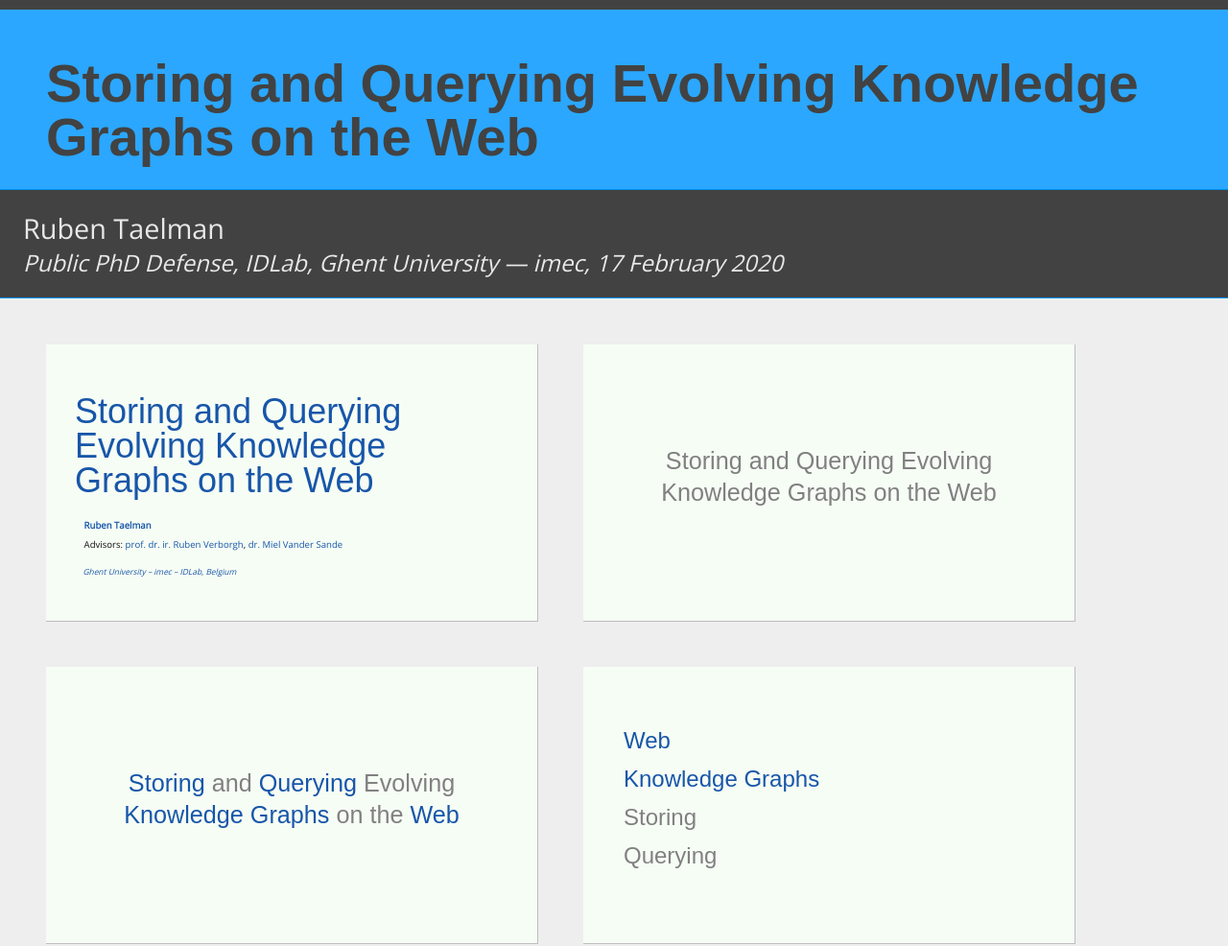
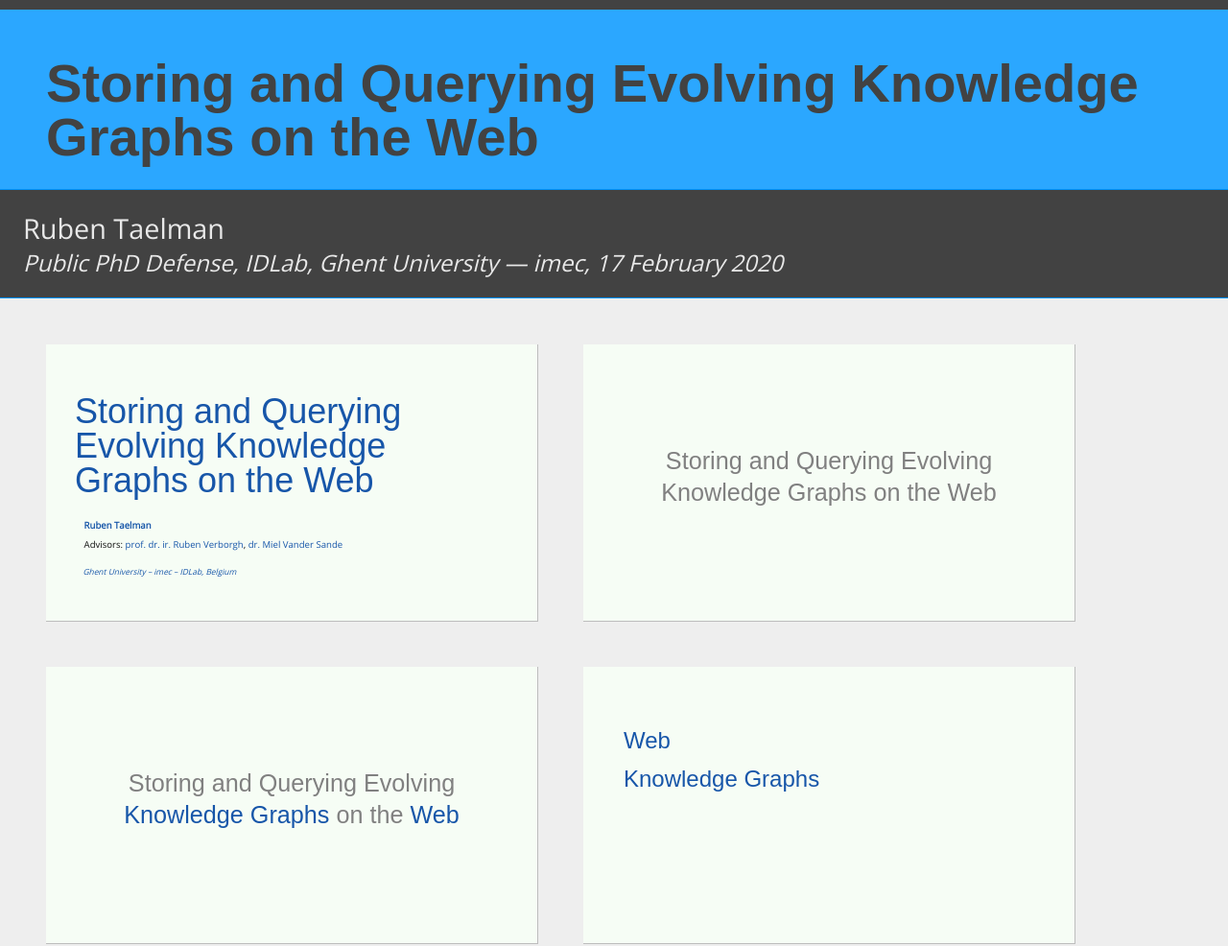
Before and after one commit to rubensworks/slides-2020-phd-public, a plain HTML site: page index.html in a window 1280 px wide. Shown: the top 986 px of the page at 96% size. Drawn offline with nearby package versions, Linux system fonts and the light colour scheme; a web font is replaced by a local one.

Commit message:
Deploy rubensworks/slides-2020-phd-public to github.com/rubensworks/slides-2020-phd-public.git:gh-pages

```diff
--- a/index.html
+++ b/index.html
@@ -49,7 +49,7 @@
     <!-- Lots of stuff in the title -->
 
     <section id="title-decompose-2" class="slide" inlist="" rel="schema:hasPart" resource="#title-decompose-2" style="text-align: center">
-        <h2 class="big" property="schema:name" style="color: gray; margin-top: 180px"><span style="color: #1756a9">Storing</span> and <span style="color: #1756a9">Querying</span> Evolving <span style="color: #1756a9">Knowledge Graphs</span> on the <span style="color: #1756a9">Web</span></h2>
+        <h2 class="big" property="schema:name" style="color: gray; margin-top: 180px">Storing and Querying Evolving <span style="color: #1756a9">Knowledge Graphs</span> on the <span style="color: #1756a9">Web</span></h2>
     </section>
     <!-- Decompose it... -->
 
@@ -57,8 +57,6 @@
         <ul style="margin-top: 100px">
             <li><h2>Web</h2></li>
             <li><h2>Knowledge Graphs</h2></li>
-            <li><h2 style="color: gray">Storing</h2></li>
-            <li><h2 style="color: gray">Querying</h2></li>
         </ul>
     </section>
     <!-- I will explain Web and KGs, will come back to storage and querying later. -->
@@ -213,8 +211,6 @@
         <ul style="margin-top: 100px">
             <li><h2>Web ✅</h2></li>
             <li><h2>Knowledge Graphs ✅</h2></li>
-            <li><h2 style="color: gray">Storing</h2></li>
-            <li><h2 style="color: gray">Querying</h2></li>
         </ul>
     </section>
     <!-- Now we know what Web and KG are. I will explain storing and querying within context of my research. -->
```
